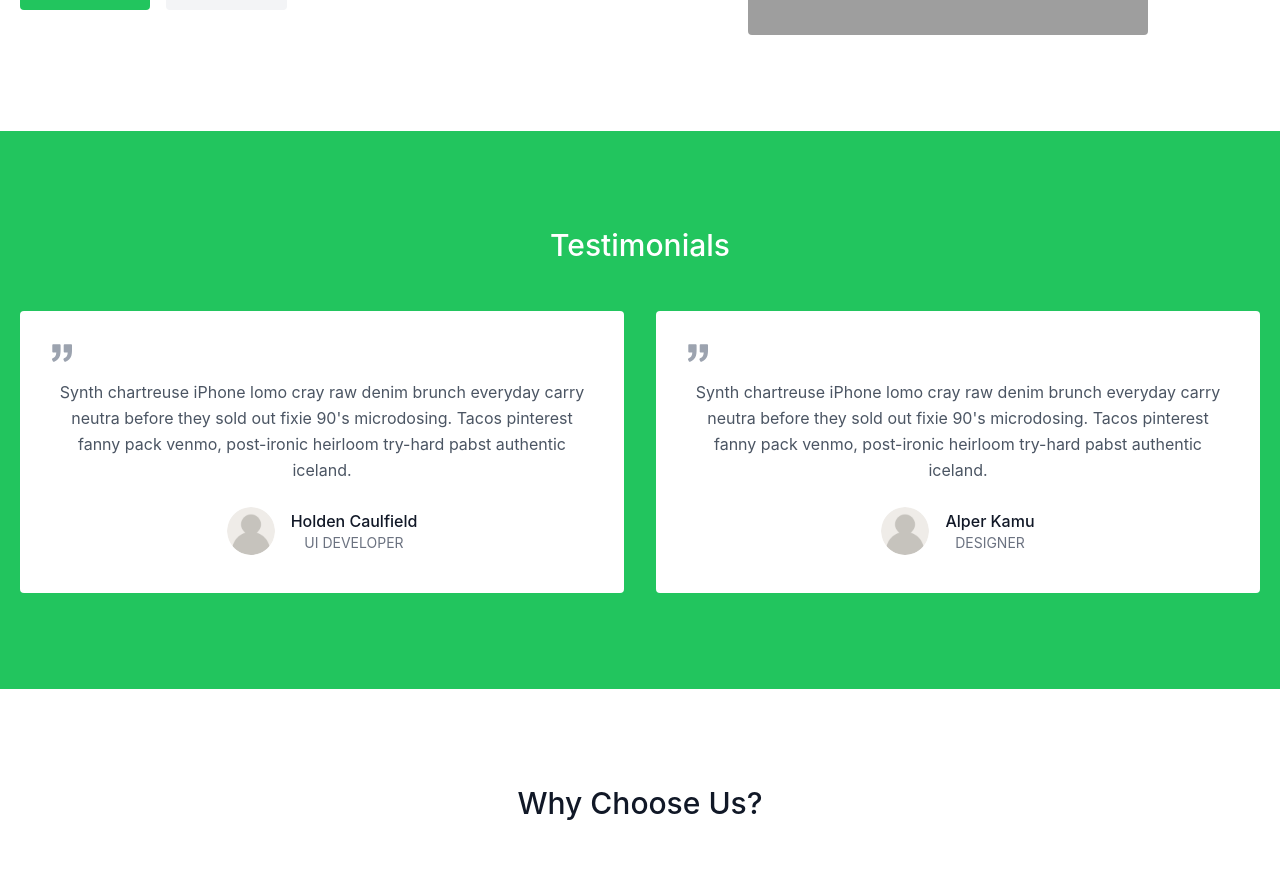
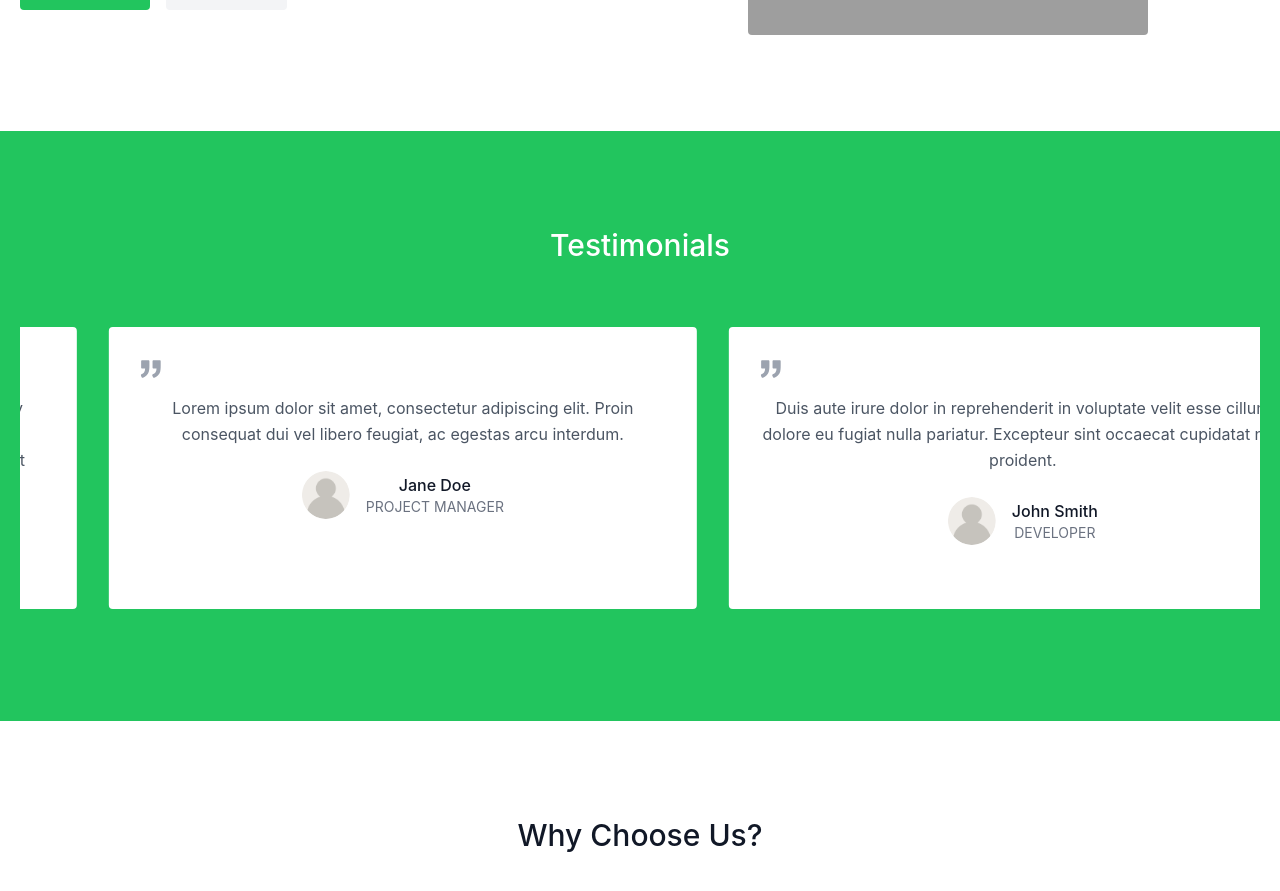
Before and after one commit to sahildolia/jata-pushp, a React (Create React App) app: page / in a window 1280 px wide. Shown: the part 441-1332 px from the top of the page. Built offline with nearby package versions, Linux system fonts and the light colour scheme; grey boxes are pictures that could not be loaded.

Commit message:
Added testimonial slider

```diff
--- a/src/components/Testimonial.jsx
+++ b/src/components/Testimonial.jsx
@@ -1,16 +1,67 @@
-import React from "react";
+import React, { useState, useEffect } from "react";
 import { Link } from "react-router-dom";
 import user from "../assets/user.png";
+
 const Testimonial = () => {
+  const [currentIndex, setCurrentIndex] = useState(0);
+  const [isHovered, setIsHovered] = useState(false);
+
+  const testimonials = [
+    {
+      text: "Synth chartreuse iPhone lomo cray raw denim brunch everyday carry neutra before they sold out fixie 90's microdosing. Tacos pinterest fanny pack venmo, post-ironic heirloom try-hard pabst authentic iceland.",
+      name: "Holden Caulfield",
+      role: "UI DEVELOPER",
+    },
+    {
+      text: "Synth chartreuse iPhone lomo cray raw denim brunch everyday carry neutra before they sold out fixie 90's microdosing. Tacos pinterest fanny pack venmo, post-ironic heirloom try-hard pabst authentic iceland.",
+      name: "Alper Kamu",
+      role: "DESIGNER",
+    },
+    {
+      text: "Lorem ipsum dolor sit amet, consectetur adipiscing elit. Proin consequat dui vel libero feugiat, ac egestas arcu interdum.",
+      name: "Jane Doe",
+      role: "PROJECT MANAGER",
+    },
+    {
+      text: "Duis aute irure dolor in reprehenderit in voluptate velit esse cillum dolore eu fugiat nulla pariatur. Excepteur sint occaecat cupidatat non proident.",
+      name: "John Smith",
+      role: "DEVELOPER",
+    },
+  ];
+
+  useEffect(() => {
+    if (!isHovered) {
+      const interval = setInterval(() => {
+        setCurrentIndex((prevIndex) =>
+          prevIndex + 2 >= testimonials.length ? 0 : prevIndex + 2
+        );
+      }, 3000); // Change slide every 3 seconds
+      return () => clearInterval(interval); // Cleanup on component unmount
+    }
+  }, [isHovered, testimonials.length]);
+
   return (
     <>
-      <section className="text-gray-600 body-font bg-green-500">
+      <section className="text-gray-600 body-font bg-green-500 overflow-hidden">
         <div className="container px-5 py-24 mx-auto">
           <h1 className="text-3xl font-medium title-font text-white mb-12 text-center">
             Testimonials
           </h1>
-          <div className="flex flex-wrap -m-4">
-            <div className="p-4 md:w-1/2 w-full">
+          <div className="flex overflow-hidden">
+            <div
+              className="flex transition-transform duration-700 ease-in-out"
+              style={{
+                transform: `translateX(-${currentIndex * 50}%)`,
+              }}
+            >
+              {testimonials.map((testimonial, index) => (
+                <div
+                  key={index}
+                  className="p-4 md:w-1/2 w-full flex-shrink-0"
+                  style={{ flexBasis: "50%" }}
+                  onMouseEnter={() => setIsHovered(true)} // Stop slider on hover
+                  onMouseLeave={() => setIsHovered(false)} // Resume slider when hover ends
+                >
                   <div className="h-full bg-white p-8 rounded">
                     <svg
                       xmlns="http://www.w3.org/2000/svg"
@@ -20,12 +71,7 @@ const Testimonial = () => {
                     >
                       <path d="M925.036 57.197h-304c-27.6 0-50 22.4-50 50v304c0 27.601 22.4 50 50 50h145.5c-1.9 79.601-20.4 143.3-55.4 191.2-27.6 37.8-69.399 69.1-125.3 93.8-25.7 11.3-36.8 41.7-24.8 67.101l36 76c11.6 24.399 40.3 35.1 65.1 24.399 66.2-28.6 122.101-64.8 167.7-108.8 55.601-53.7 93.7-114.3 114.3-181.9 20.601-67.6 30.9-159.8 30.9-276.8v-239c0-27.599-22.401-50-50-50zM106.036 913.497c65.4-28.5 121-64.699 166.9-108.6 56.1-53.7 94.4-114.1 115-181.2 20.6-67.1 30.899-159.6 30.899-277.5v-239c0-27.6-22.399-50-50-50h-304c-27.6 0-50 22.4-50 50v304c0 27.601 22.4 50 50 50h145.5c-1.9 79.601-20.4 143.3-55.4 191.2-27.6 37.8-69.4 69.1-125.3 93.8-25.7 11.3-36.8 41.7-24.8 67.101l35.9 75.8c11.601 24.399 40.501 35.2 65.301 24.399z"></path>
                     </svg>
-                <p className="leading-relaxed mb-6">
-                  Synth chartreuse iPhone lomo cray raw denim brunch everyday
-                  carry neutra before they sold out fixie 90's microdosing.
-                  Tacos pinterest fanny pack venmo, post-ironic heirloom
-                  try-hard pabst authentic iceland.
-                </p>
+                    <p className="leading-relaxed mb-6">{testimonial.text}</p>
                     <Link className="inline-flex items-center">
                       <img
                         alt="testimonial"
@@ -34,43 +80,16 @@ const Testimonial = () => {
                       />
                       <span className="flex-grow flex flex-col pl-4">
                         <span className="title-font font-medium text-gray-900">
-                      Holden Caulfield
+                          {testimonial.name}
                         </span>
-                    <span className="text-gray-500 text-sm">UI DEVELOPER</span>
+                        <span className="text-gray-500 text-sm">
+                          {testimonial.role}
+                        </span>
                       </span>
                     </Link>
                   </div>
                 </div>
-            <div className="p-4 md:w-1/2 w-full">
-              <div className="h-full bg-white p-8 rounded">
-                <svg
-                  xmlns="http://www.w3.org/2000/svg"
-                  fill="currentColor"
-                  className="block w-5 h-5 text-gray-400 mb-4"
-                  viewBox="0 0 975.036 975.036"
-                >
-                  <path d="M925.036 57.197h-304c-27.6 0-50 22.4-50 50v304c0 27.601 22.4 50 50 50h145.5c-1.9 79.601-20.4 143.3-55.4 191.2-27.6 37.8-69.399 69.1-125.3 93.8-25.7 11.3-36.8 41.7-24.8 67.101l36 76c11.6 24.399 40.3 35.1 65.1 24.399 66.2-28.6 122.101-64.8 167.7-108.8 55.601-53.7 93.7-114.3 114.3-181.9 20.601-67.6 30.9-159.8 30.9-276.8v-239c0-27.599-22.401-50-50-50zM106.036 913.497c65.4-28.5 121-64.699 166.9-108.6 56.1-53.7 94.4-114.1 115-181.2 20.6-67.1 30.899-159.6 30.899-277.5v-239c0-27.6-22.399-50-50-50h-304c-27.6 0-50 22.4-50 50v304c0 27.601 22.4 50 50 50h145.5c-1.9 79.601-20.4 143.3-55.4 191.2-27.6 37.8-69.4 69.1-125.3 93.8-25.7 11.3-36.8 41.7-24.8 67.101l35.9 75.8c11.601 24.399 40.501 35.2 65.301 24.399z"></path>
-                </svg>
-                <p className="leading-relaxed mb-6">
-                  Synth chartreuse iPhone lomo cray raw denim brunch everyday
-                  carry neutra before they sold out fixie 90's microdosing.
-                  Tacos pinterest fanny pack venmo, post-ironic heirloom
-                  try-hard pabst authentic iceland.
-                </p>
-                <a className="inline-flex items-center">
-                  <img
-                    alt="testimonial"
-                    src={user}
-                    className="w-12 h-12 rounded-full flex-shrink-0 object-cover object-center"
-                  />
-                  <span className="flex-grow flex flex-col pl-4">
-                    <span className="title-font font-medium text-gray-900">
-                      Alper Kamu
-                    </span>
-                    <span className="text-gray-500 text-sm">DESIGNER</span>
-                  </span>
-                </a>
-              </div>
+              ))}
             </div>
           </div>
         </div>
```
Lines whose indentation alone changed are shown as unchanged.
